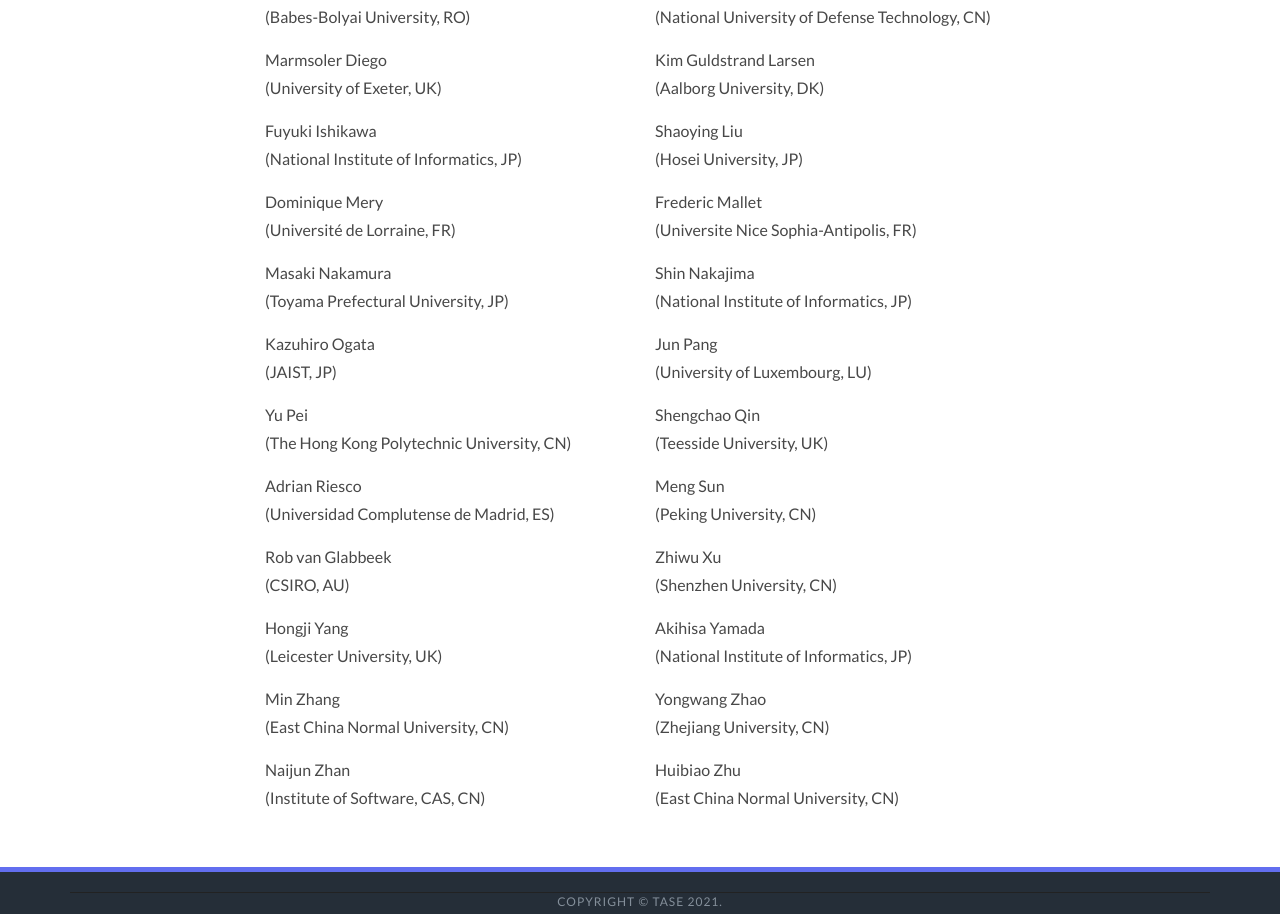
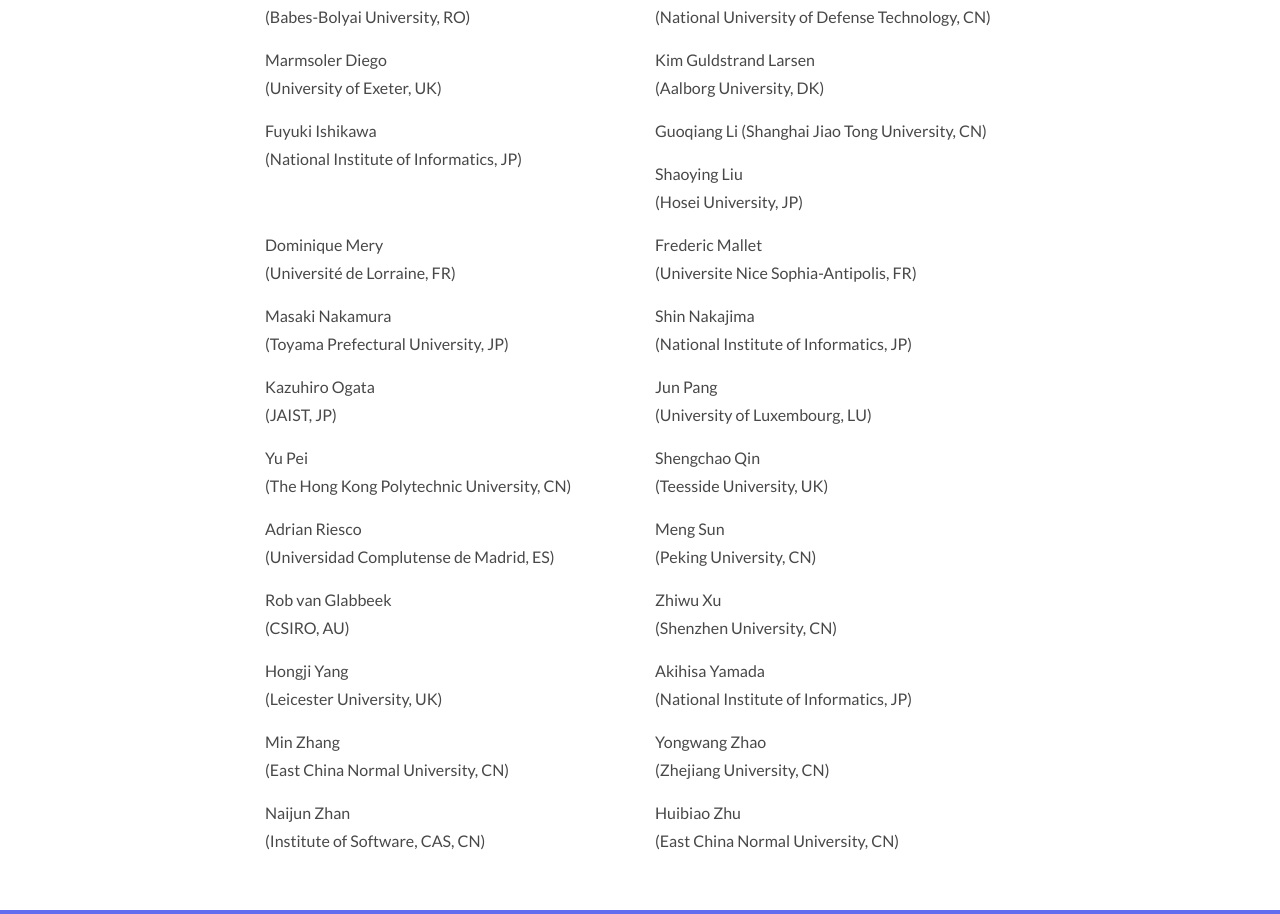
Before and after one commit to tase2021/tase, a plain HTML site: page c_pcm.html in a window 1280 px wide. Shown: the part 986-1900 px from the top of the page. Drawn offline with Linux system fonts and the light colour scheme; files whose address does not match are found by name; a web font is replaced by a local one.

Commit message:
Update c_pcm.html

```diff
--- a/c_pcm.html
+++ b/c_pcm.html
@@ -185,6 +185,7 @@
 								<div class="col-md-6 col-xs-12 special">Marmsoler Diego<br/>(University of Exeter, UK)</div>
 								<div class="col-md-6 col-xs-12 special">Kim	Guldstrand Larsen<br/>(Aalborg University, DK)</div>
 								<div class="col-md-6 col-xs-12 special">Fuyuki Ishikawa<br/>(National Institute of Informatics, JP)</div>
+								<div class="col-md-6 col-xs-12 special">Guoqiang Li (Shanghai Jiao Tong University, CN)</div>
 								<div class="col-md-6 col-xs-12 special">Shaoying Liu<br/>(Hosei University, JP)</div>
 								<div class="col-md-6 col-xs-12 special">Dominique Mery<br/>(Université de Lorraine, FR)</div>
 								<div class="col-md-6 col-xs-12 special">Frederic Mallet<br/>(Universite Nice Sophia-Antipolis, FR)</div>
```
